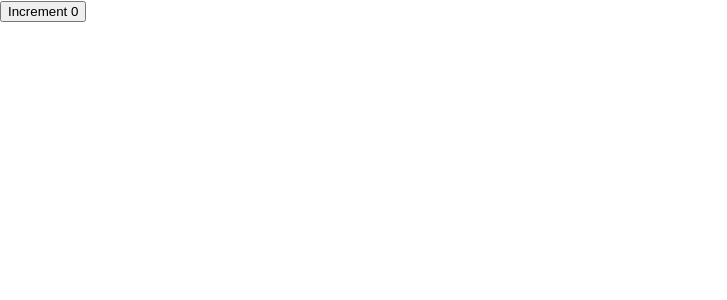
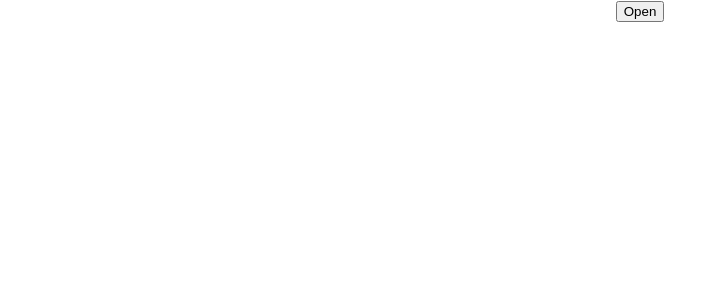
Before and after one commit to abbasmuttaqizaidi/job-hunt-2024, a React (Create React App) app: page / in a window 1280 px wide. Shown: the top 300 px of the page, without its empty margins (0-727 px from the left). Built offline with nearby package versions, Linux system fonts and the light colour scheme.

Commit message:
according added

```diff
--- a/package.json
+++ b/package.json
@@ -12,6 +12,7 @@
     "react-redux": "^9.1.1",
     "react-scripts": "5.0.1",
     "redux": "^5.0.1",
+    "redux-thunk": "^3.1.0",
     "web-vitals": "^2.1.4"
   },
   "scripts": {
--- a/src/App.js
+++ b/src/App.js
@@ -5,6 +5,7 @@ import { ToolkitCounter } from "./reduxtoolkit";
 import { toolkitStore } from "./reduxtoolkit/store";
 import { UseReducerDemo } from "./usereducer";
 import { SimpleUseReducer } from "./simplesuereducer";
+import { AccordionGateway } from "./customHTMLElements/accordion";
 
 
 function App() {
@@ -15,7 +16,9 @@ function App() {
       {/* <ReduxTraditional /> */}
       {/* <ReduxToolkit /> */}
       {/* <UseReducerGateway /> */}
-      <SimpleUseReducerGateway />
+      {/* <SimpleUseReducerGateway /> */}
+
+      <AccordionGateway />
     </>
   );
 }
--- /dev/null
+++ b/src/customHTMLElements/accordion/index.jsx
@@ -0,0 +1,32 @@
+import { useState } from "react"
+import './styles.css'
+export const AccordionGateway = () => {
+
+    const [isOpen, setIsOpen] = useState(false);
+    const activator = <button onClick={() => {
+        setIsOpen(!isOpen);
+    }}>Open</button>
+    return <>
+        <Accordion isOpen={isOpen} activator={activator} body={<>Greetings</>} setIsOpen={setIsOpen} title={'Item'} />
+    </>
+}
+
+export const Accordion = ({
+    isOpen,
+    setIsOpen,
+    activator,
+    title,
+    body
+}) => {
+    return (
+        <div className="accordion">
+            <div className="accordion__activator">
+                {activator}
+            </div>
+            {isOpen && <div className="accordion__structure">
+                <div className="accordion__header">{title}</div>
+                <div className="accordion__body">{body}</div>
+            </div>}
+        </div>
+    )
+}
--- /dev/null
+++ b/src/customHTMLElements/accordion/styles.css
@@ -0,0 +1,7 @@
+.accordion {
+    display: flex;
+    justify-content: center;
+    align-items: center;
+    flex-direction: column;
+    gap: 1rem;
+}
```
Also changed, not shown: 1 other file (tests, documents, lock files or other folders).
